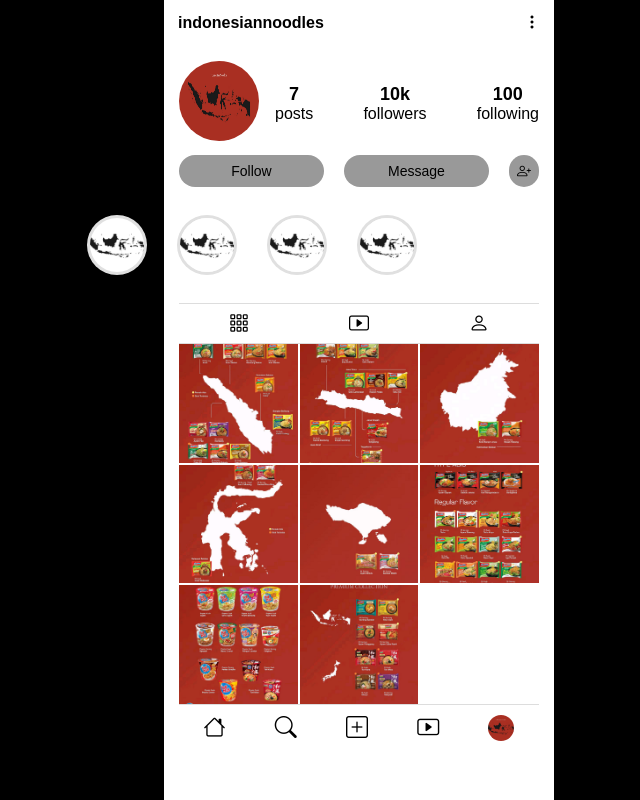
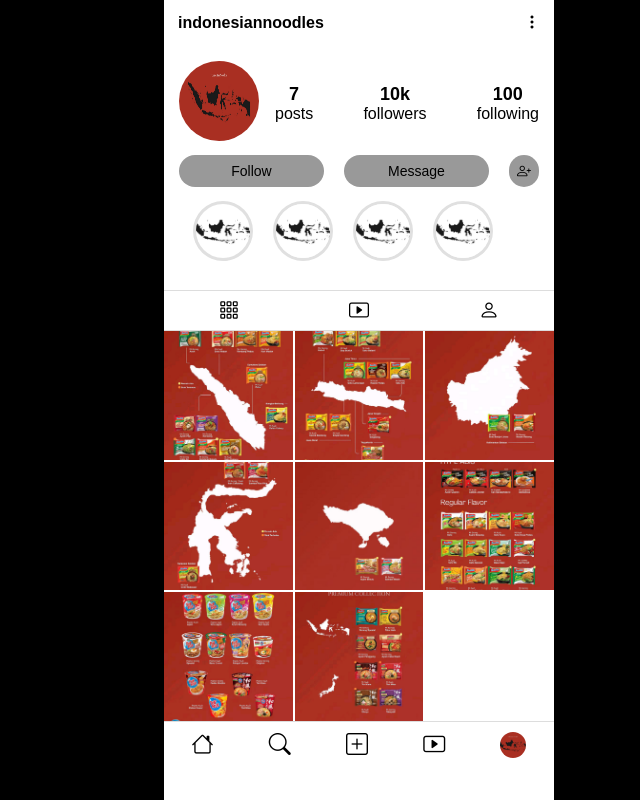
Before and after one commit to rafeylakhoirunnisa/medsos-by-rafeyla-1-, a plain HTML site: page index.html in a window 1280 px wide. Shown: the whole page, without its empty margins (281-921 px from the left). Drawn offline with nearby package versions, Linux system fonts and the light colour scheme.

Commit message:
Update index.html

```diff
--- a/index.html
+++ b/index.html
@@ -89,9 +89,8 @@
     /* Highlights */
     .highlights {
     display: flex;
-    gap: 30px;
+    gap: 20px;
     padding: 14px;
-    margin-left: -60px;
 }
 
 .highlight-item {
@@ -218,16 +217,15 @@
 
     <!-- Highlights -->
     <div class="highlights">
-        <div class="highlights">
-    <div class="highlight-item">
+       <div class="highlight-item">
         <img src="img/maps-indonesia.jpg" alt="Highlight 1">
-    </div>
+       </div>
     <div class="highlight-item">
         <img src="img/maps-indonesia.jpg" alt="Highlight 2">
-    </div>
+       </div>
     <div class="highlight-item">
         <img src="img/maps-indonesia.jpg" alt="Highlight 3">
-    </div>
+       </div>
     <div class="highlight-item">
         <img src="img/maps-indonesia.jpg" alt="Highlight 4">
     </div>
```
